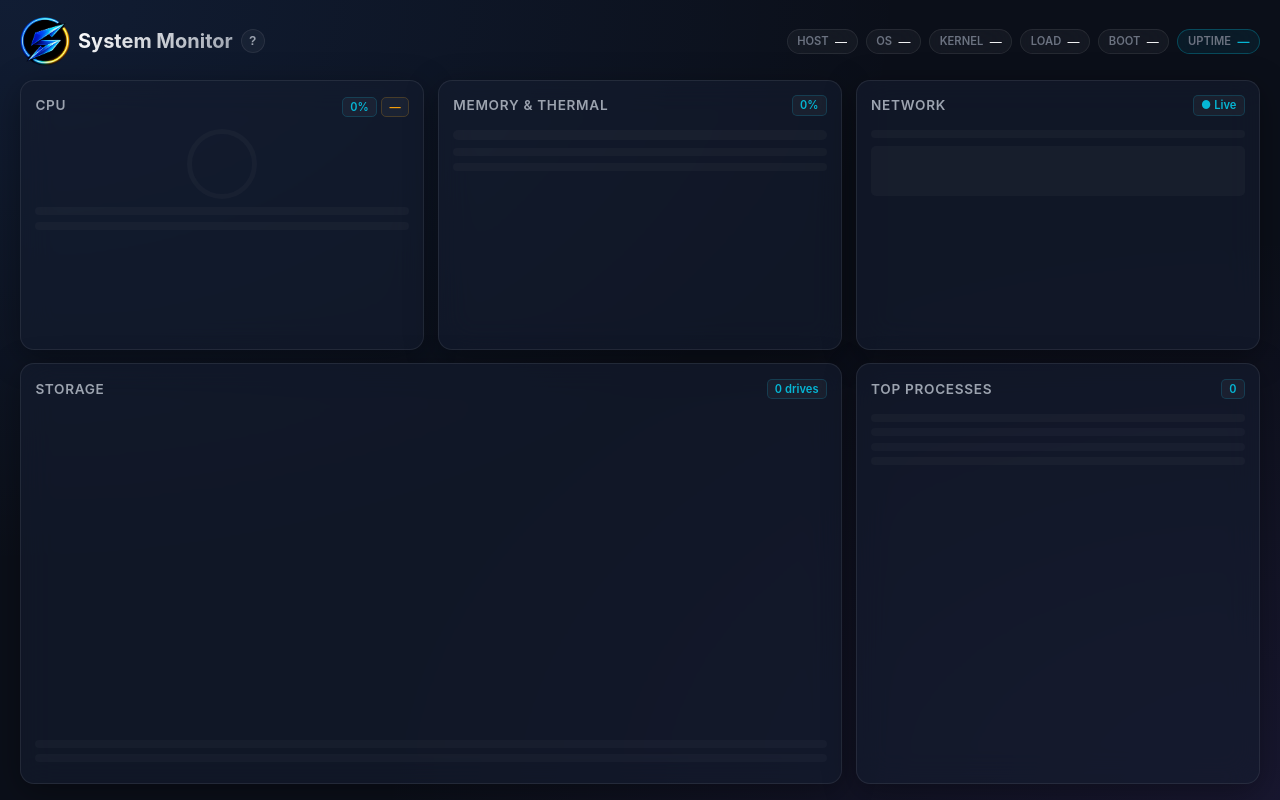
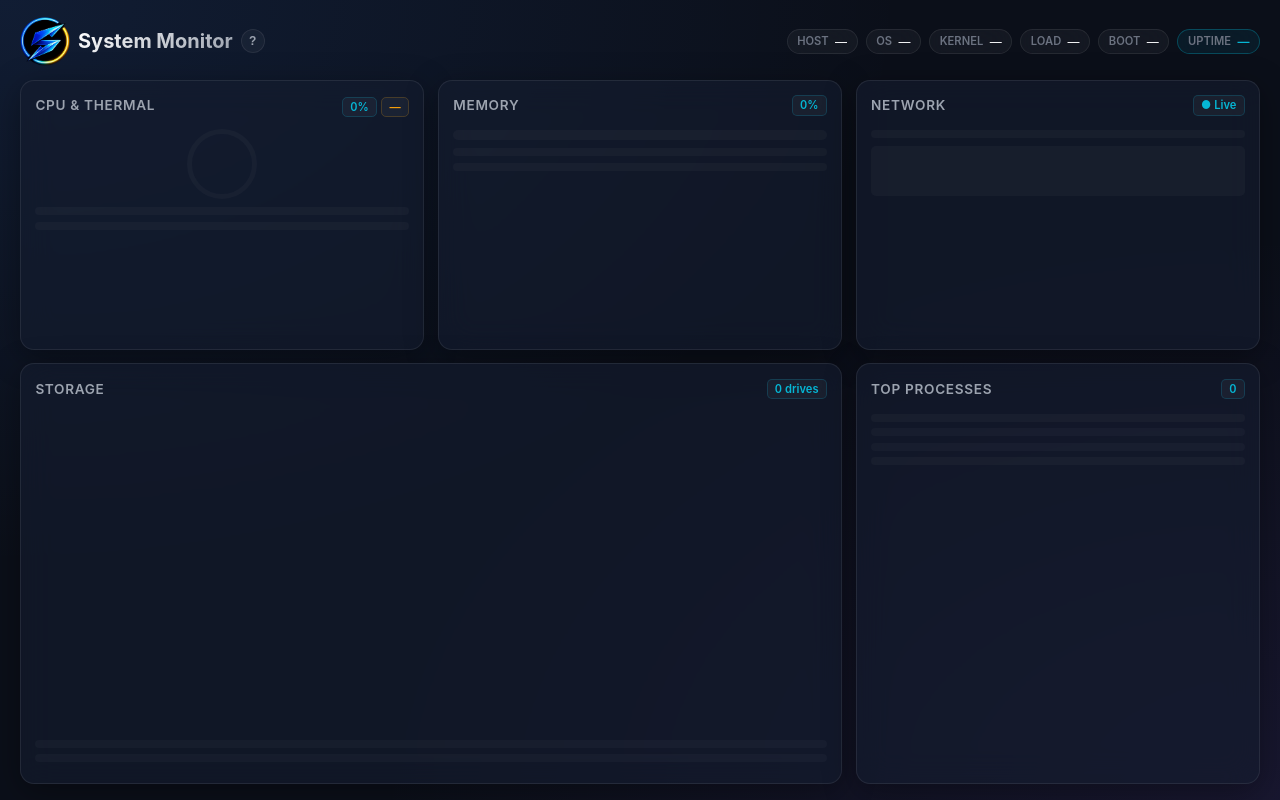
Before and after one commit to mahan07dev/System-Monitor, a website: page src/index.html in a window 1280 px wide. Drawn offline with Linux system fonts and the light colour scheme.

Commit message:
minor fix

```diff
--- a/src/index.html
+++ b/src/index.html
@@ -53,7 +53,7 @@
             <!-- ROW 1, COL 1: CPU -->
             <section class="card card-cpu" data-loaded="false">
                 <div class="card-header">
-                    <h2>CPU</h2>
+                    <h2>CPU & Thermal</h2>
                     <span>
                         <span class="badge" id="cpu-usage-badge">0%</span>
                         <span class="badge badge-temp" id="temp-status">—</span>
@@ -106,7 +106,7 @@
             <!-- ROW 1, COL 2: Memory (RAM + Swap) -->
             <section class="card card-mem" data-loaded="false">
                 <div class="card-header">
-                    <h2>Memory & Thermal</h2>
+                    <h2>Memory</h2>
                     <span class="badge" id="ram-usage-badge">0%</span>
                 </div>
                 <div class="card-body mem-body-stretched">
```
